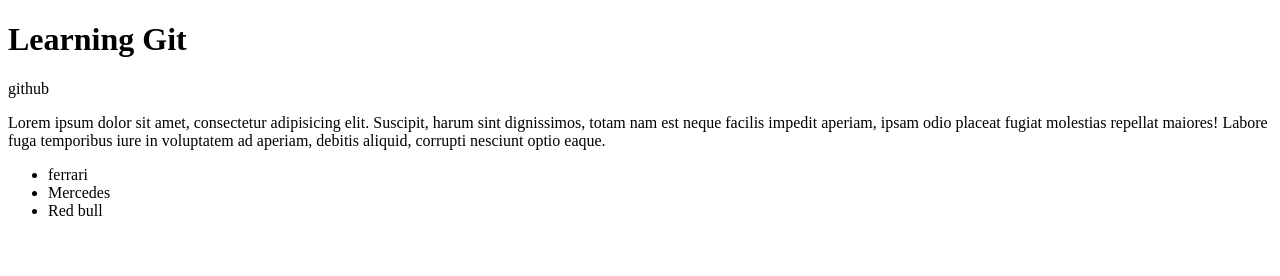
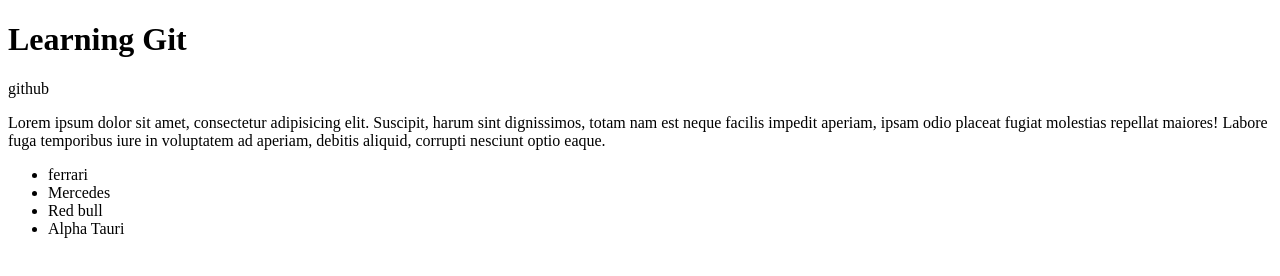
Before and after one commit to JoharyRANARIVAO/pizza, a plain HTML site: page index.html in a window 1280 px wide. Drawn offline with Linux system fonts and the light colour scheme.

```diff
--- a/index.html
+++ b/index.html
@@ -16,6 +16,7 @@
             <li>ferrari</li>
             <li>Mercedes</li>
             <li>Red bull</li>
+            <li>Alpha Tauri</li>
         </ul>
     </nav>
 </body>
```
